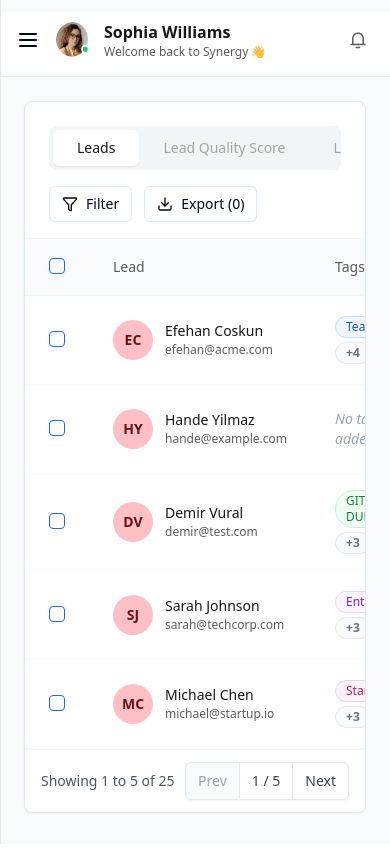
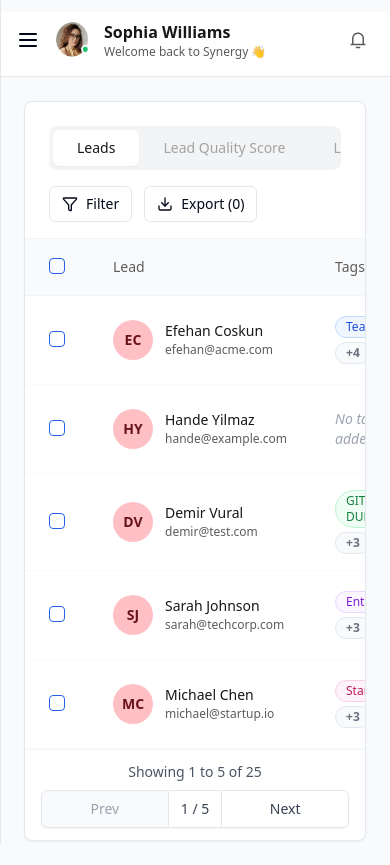
Before and after one commit to tushar-h789/dashboard-task, a React (Vite) app: page / in a window 390 px wide. Before the commit the page ends 844 px from the top, so only its background shows below. Built offline with nearby package versions, Linux system fonts and the light colour scheme.

Commit message:
all responsive done and this project is done

```diff
--- a/src/components/ui/pagination.tsx
+++ b/src/components/ui/pagination.tsx
@@ -1,5 +1,3 @@
-//
-
 type PaginationProps = {
   page: number;
   pageSize: number;
@@ -23,36 +21,42 @@ export function Pagination({
   };
 
   return (
-    <div className="flex items-center justify-between px-4 py-3 border-t border-gray-100">
-      <div className="text-sm text-gray-600">
-        Showing {(page - 1) * pageSize + 1} to{" "}
-        {Math.min(page * pageSize, total)} of {total}
+    <div className="flex flex-col sm:flex-row sm:items-center sm:justify-between gap-2 sm:gap-0 px-4 py-3 border-t border-gray-100">
+      {/* Keep the same text; allow wrapping on small screens */}
+      <div className="text-sm text-gray-600 text-center sm:text-left whitespace-normal">
+        Showing {(page - 1) * pageSize + 1} to {Math.min(page * pageSize, total)} of {total}
       </div>
-      <div className="inline-flex rounded-md shadow-sm" role="group">
+
+      {/* Same button group; just responsive sizing on mobile */}
+      <div className="inline-flex w-full sm:w-auto rounded-md shadow-sm" role="group">
         <button
           type="button"
-          className={`px-3 py-2 text-sm border border-gray-200 ${
+          className={`flex-1 sm:flex-none px-3 py-2 text-sm border border-gray-200 ${
             canPrev
               ? "bg-white text-gray-700 hover:bg-gray-50"
               : "bg-gray-50 text-gray-400 cursor-not-allowed"
           } rounded-l-md`}
           onClick={() => goTo(page - 1)}
           disabled={!canPrev}
+          aria-label="Previous page"
         >
           Prev
         </button>
-        <span className="px-3 py-2 text-sm bg-white border-t border-b border-gray-200 text-gray-700">
+
+        <span className="px-3 py-2 text-sm bg-white border-t border-b border-gray-200 text-gray-700 text-center">
           {page} / {totalPages}
         </span>
+
         <button
           type="button"
-          className={`px-3 py-2 text-sm border border-gray-200 ${
+          className={`flex-1 sm:flex-none px-3 py-2 text-sm border border-gray-200 ${
             canNext
               ? "bg-white text-gray-700 hover:bg-gray-50"
               : "bg-gray-50 text-gray-400 cursor-not-allowed"
           } rounded-r-md`}
           onClick={() => goTo(page + 1)}
           disabled={!canNext}
+          aria-label="Next page"
         >
           Next
         </button>
```
